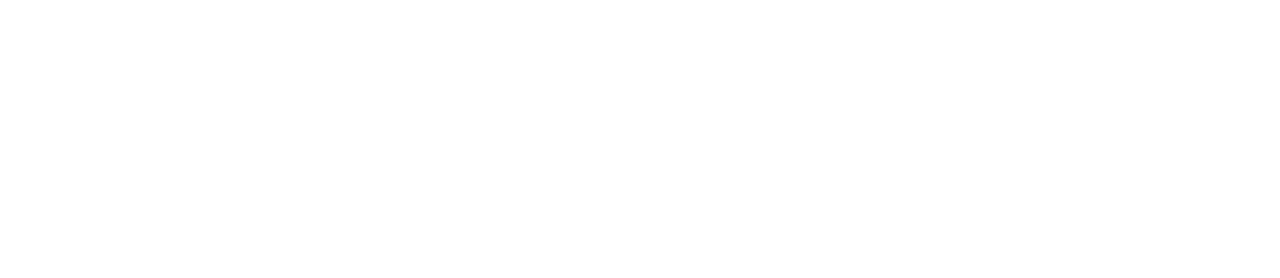
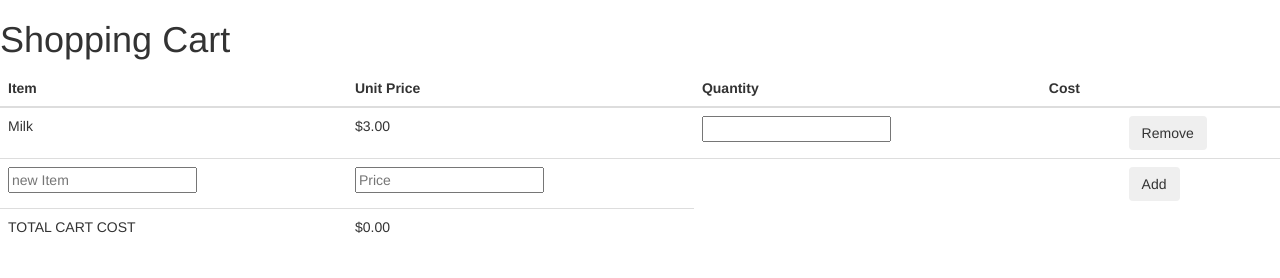
Before and after one commit to akaneotake/shopping_cart, a plain HTML site: page shopping_cart_files/index.html in a window 1280 px wide. Drawn offline with nearby package versions, Linux system fonts and the light colour scheme.

Commit message:
html structure

```diff
--- a/shopping_cart_files/css/custom.css
+++ b/shopping_cart_files/css/custom.css
@@ -0,0 +1,3 @@
+.container {
+  width: 100%;
+}
--- a/shopping_cart_files/index.html
+++ b/shopping_cart_files/index.html
@@ -15,6 +15,65 @@
     <link href="css/custom.css" rel="stylesheet">
   </head>
   <body>
+    <div class="container">
+      <!-- タイトル -->
+      <div class="row">
+        <div class="col-12">
+          <h1>Shopping Cart</h1>
+        </div>
+      </div>
+
+      <!-- 見出し行 -->
+      <div class="row">
+        <div class="col-12">
+          <table class="table">
+            <colgroup>
+              <col class="col-4">
+              <col class="col-2">
+              <col class="col-2">
+              <col class="col-2">
+              <col class="col-2">
+            </colgroup>
+            <thead>
+              <tr>
+                <th>Item</th>
+                <th>Unit Price</th>
+                <th>Quantity</th>
+                <th>Cost</th>
+                <th></th>
+              </tr>
+            </thead>
+
+            <!-- 個々のアイテム行 -->
+            <tbody>
+              <tr>
+                <td>Milk</td>
+                <td>$3.00</td>
+                <td><input /></td>
+                <td></td>
+                <td><button class="btn">Remove</button></td>
+              </tr>
+
+              <!-- アイテム追加 -->
+              <tr>
+                <td><input placeholder="new Item" /></td>
+                <td><input placeholder="Price" /></td>
+                <td></td>
+                <td></td>
+                <td><button class="btn">Add</button></td>
+              </tr>
+
+              <!-- 合計 -->
+              <tr>
+                <td><p>TOTAL CART COST</p></td>
+                <td><p>$0.00</p></td>
+              </tr>
+
+
+            </tbody>
+          </table>
+        </div>
+
 
   </body>
 </html>
```
